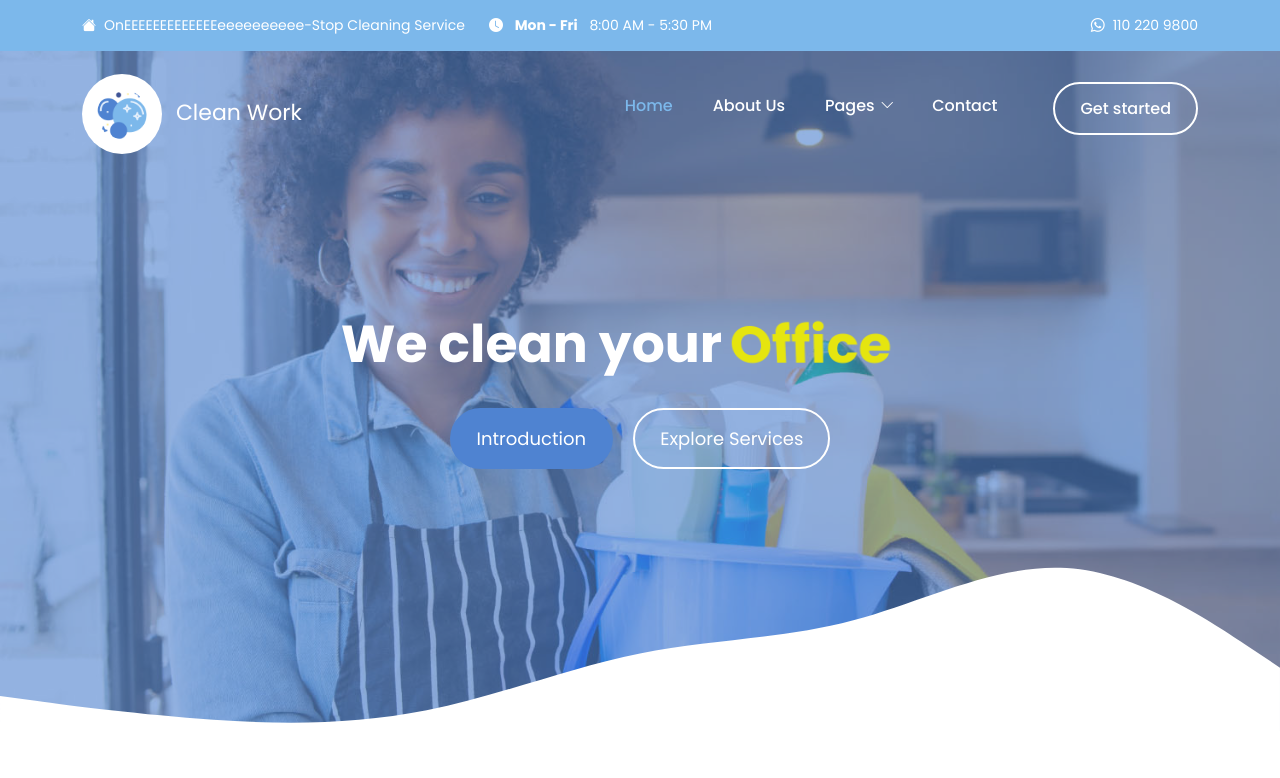
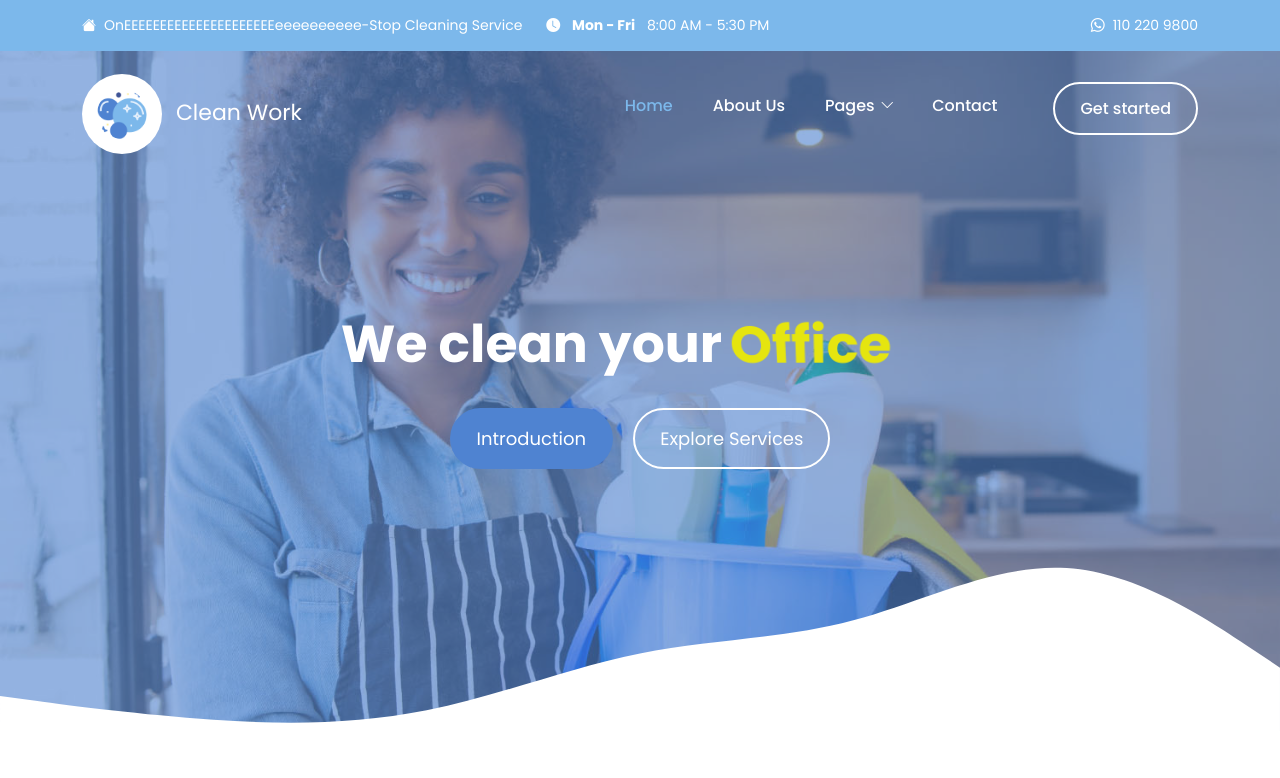
Before and after one commit to sowmithch/cleaning_website, a plain HTML site: page index.html in a window 1280 px wide. Shown: the top 778 px of the page. Drawn offline with Linux system fonts and the light colour scheme.

Commit message:
change code

```diff
--- a/index.html
+++ b/index.html
@@ -42,7 +42,7 @@ Free Bootstrap 5 HTML Template
                     <div class="col-lg-12 col-12 d-flex flex-wrap">
                         <p class="d-flex me-4 mb-0">
                             <i class="bi-house-fill me-2"></i>
-                            OnEEEEEEEEEEEEEeeeeeeeeee-Stop Cleaning Service
+                            OnEEEEEEEEEEEEEEEEEEEEEeeeeeeeeee-Stop Cleaning Service
                         </p>
 
                         <p class="d-flex d-lg-block d-md-block d-none me-4 mb-0">
```
